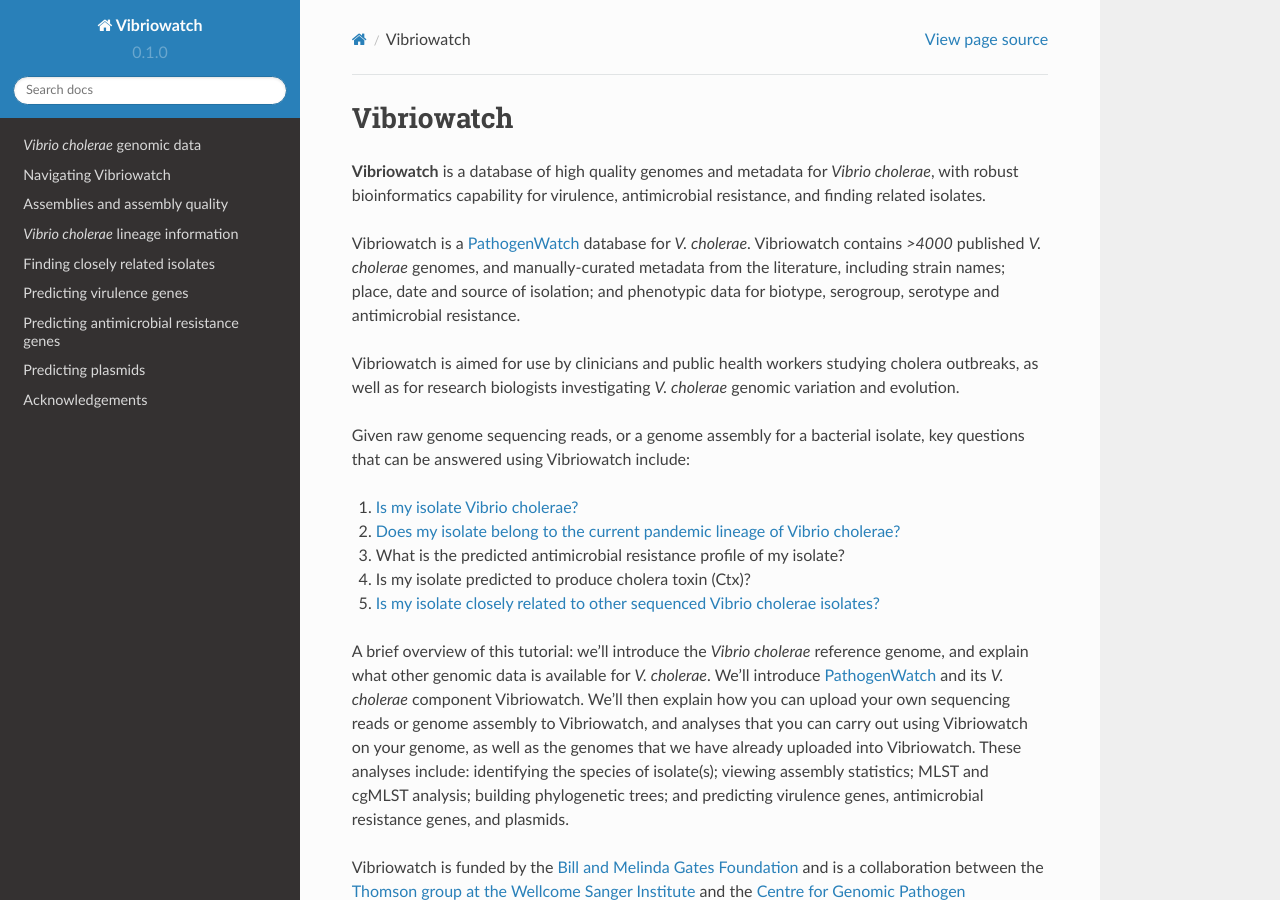
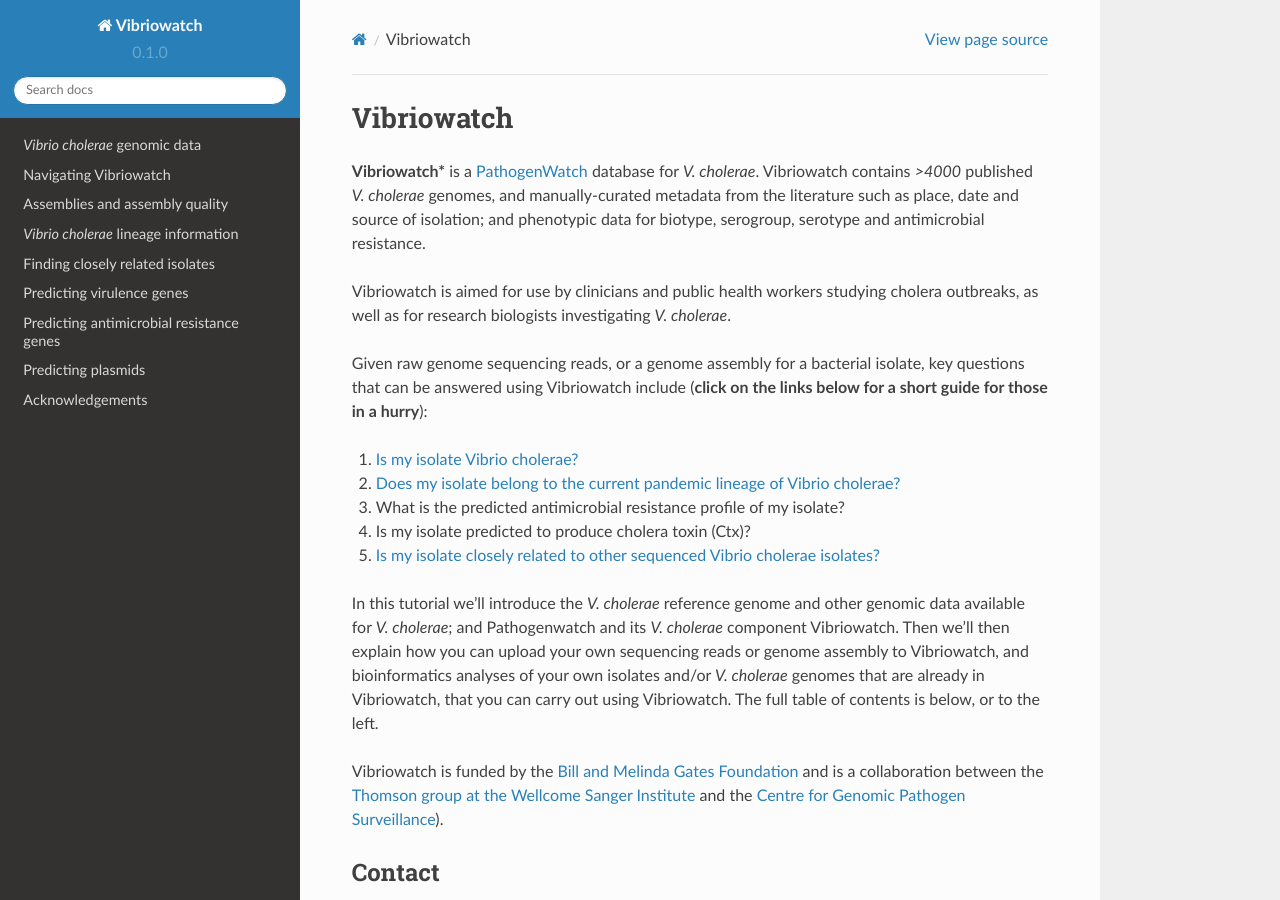
Before and after one commit to avrilcoghlan/vibriowatch, a Sphinx documentation site: the page built from docs/source/index.rst, in a window 1280 px wide and 900 px high. Built offline with Sphinx 7.4.7 and the Read the Docs theme 2.0.0, drawn with Linux system fonts in a browser that asks for light colours.

Commit message:
Update index.rst
Shortened introduction

```diff
--- a/docs/source/index.rst
+++ b/docs/source/index.rst
@@ -1,15 +1,13 @@
 Vibriowatch
 ===========
 
-**Vibriowatch** is a database of high quality genomes and metadata for *Vibrio cholerae*, with robust bioinformatics capability for virulence, antimicrobial resistance, and finding related isolates.
-
-Vibriowatch is a `PathogenWatch`_ database for *V. cholerae*. Vibriowatch contains `>4000` published *V. cholerae* genomes, and manually-curated metadata from the literature, including strain names; place, date and source of isolation; and phenotypic data for biotype, serogroup, serotype and antimicrobial resistance.
+**Vibriowatch*** is a `PathogenWatch`_ database for *V. cholerae*. Vibriowatch contains `>4000` published *V. cholerae* genomes, and manually-curated metadata from the literature such as place, date and source of isolation; and phenotypic data for biotype, serogroup, serotype and antimicrobial resistance.
 
 .. _PathogenWatch: https://pathogen.watch/
 
-Vibriowatch is aimed for use by clinicians and public health workers studying cholera outbreaks, as well as for research biologists investigating *V. cholerae* genomic variation and evolution.
+Vibriowatch is aimed for use by clinicians and public health workers studying cholera outbreaks, as well as for research biologists investigating *V. cholerae*.
 
-Given raw genome sequencing reads, or a genome assembly for a bacterial isolate, key questions that can be answered using Vibriowatch include:
+Given raw genome sequencing reads, or a genome assembly for a bacterial isolate, key questions that can be answered using Vibriowatch include (**click on the links below for a short guide for those in a hurry**):
 
 1. `Is my isolate Vibrio cholerae? <https://vibriowatch.readthedocs.io/en/latest/assemblies.html#short-guide-for-those-in-a-hurry-is-my-isolate-vibrio-cholerae>`_
 
@@ -21,7 +19,7 @@
 
 5. `Is my isolate closely related to other sequenced Vibrio cholerae isolates? <https://vibriowatch.readthedocs.io/en/latest/closerelatives.html#short-guide-for-those-in-a-hurry-is-my-isolate-closely-related-to-other-sequenced-vibrio-cholerae-isolates>`_
 
-A brief overview of this tutorial: we'll introduce the *Vibrio cholerae* reference genome, and explain what other genomic data is available for *V. cholerae*. We'll introduce `PathogenWatch`_ and its *V. cholerae* component Vibriowatch. We'll then explain how you can upload your own sequencing reads or genome assembly to Vibriowatch, and analyses that you can carry out using Vibriowatch on your genome, as well as the genomes that we have already uploaded into Vibriowatch. These analyses include: identifying the species of isolate(s); viewing assembly statistics; MLST and cgMLST analysis; building phylogenetic trees; and predicting virulence genes, antimicrobial resistance genes, and plasmids.
+In this tutorial we'll introduce the *V. cholerae* reference genome and other genomic data available for *V. cholerae*; and Pathogenwatch and its *V. cholerae* component Vibriowatch. Then we'll then explain how you can upload your own sequencing reads or genome assembly to Vibriowatch, and bioinformatics analyses of your own isolates and/or *V. cholerae* genomes that are already in Vibriowatch, that you can carry out using Vibriowatch. The full table of contents is below, or to the left.
 
 .. _PathogenWatch: https://pathogen.watch/
 
```
